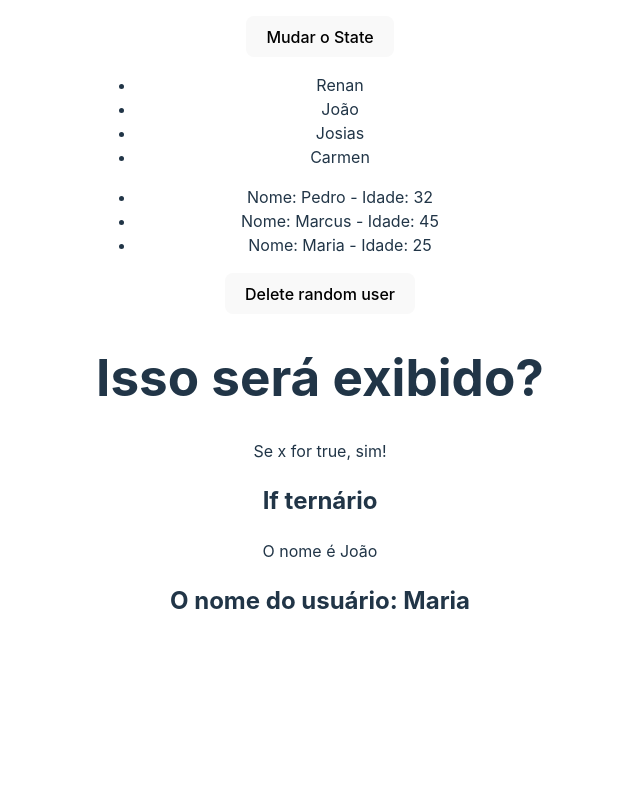
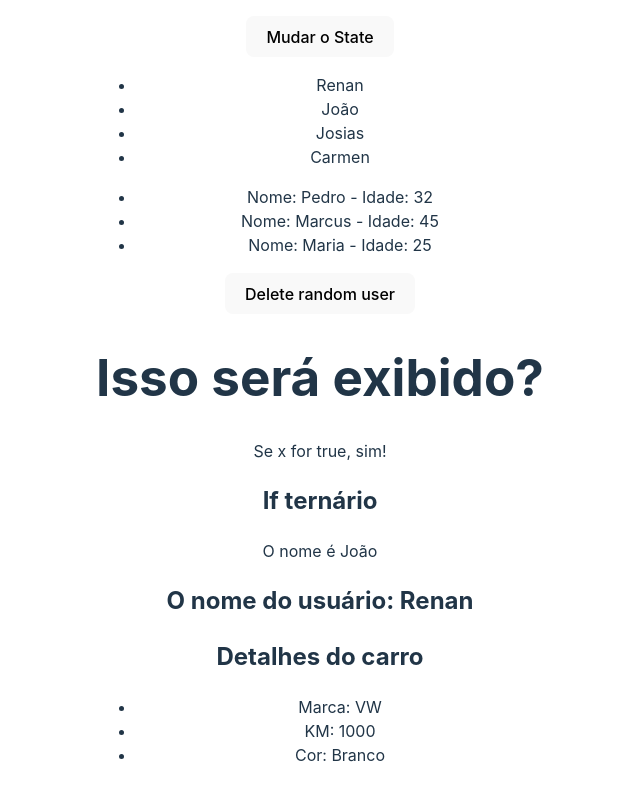
Before and after one commit to renawmontanari/MiniTrilha-React, a React (Vite) app in the folder useState/: page / in a window 1280 px wide. Shown: the part 278-1078 px from the top of the page, without its empty margins (320-960 px from the left). Before the commit the page ends 949 px from the top, so only its background shows below. Built offline with nearby package versions, Linux system fonts and the light colour scheme.

Commit message:
MiniTrilha-React

```diff
--- a/useState/src/App.jsx
+++ b/useState/src/App.jsx
@@ -5,21 +5,26 @@
 import ListRender from './components/ListRender';
 import ManageData from './components/ManageData';
 import ShowUserName from './components/ShowUserName';
+import CarDetails from './components/CarDetails';
 
 function App() {
 
   const name = "Renan";
 
-  const [userName] = useState("Maria");
+  const [userName] = useState("Renan");
 
   return (
     <>
       <div className='App'>
         <h1>Hello-World</h1>
+        {/* useState */}
         <ManageData />
         <ListRender />
         <ConditionalRender />
+        {/* Props */}
         <ShowUserName name={userName} />
+        {/* Destructuring */}
+        <CarDetails brand="VW" km={1000} color="Branco" />
       </div>
     </>
   );
--- /dev/null
+++ b/useState/src/components/CarDetails.jsx
@@ -0,0 +1,16 @@
+
+const CarDetails = ({brand, km, color}) => {
+
+  return (
+    <div>
+        <h2>Detalhes do carro</h2>
+        <ul>
+            <li>Marca: {brand}</li>
+            <li>KM: {km}</li>
+            <li>Cor: {color}</li>
+        </ul>
+    </div>
+  );
+};
+
+export default CarDetails
```
